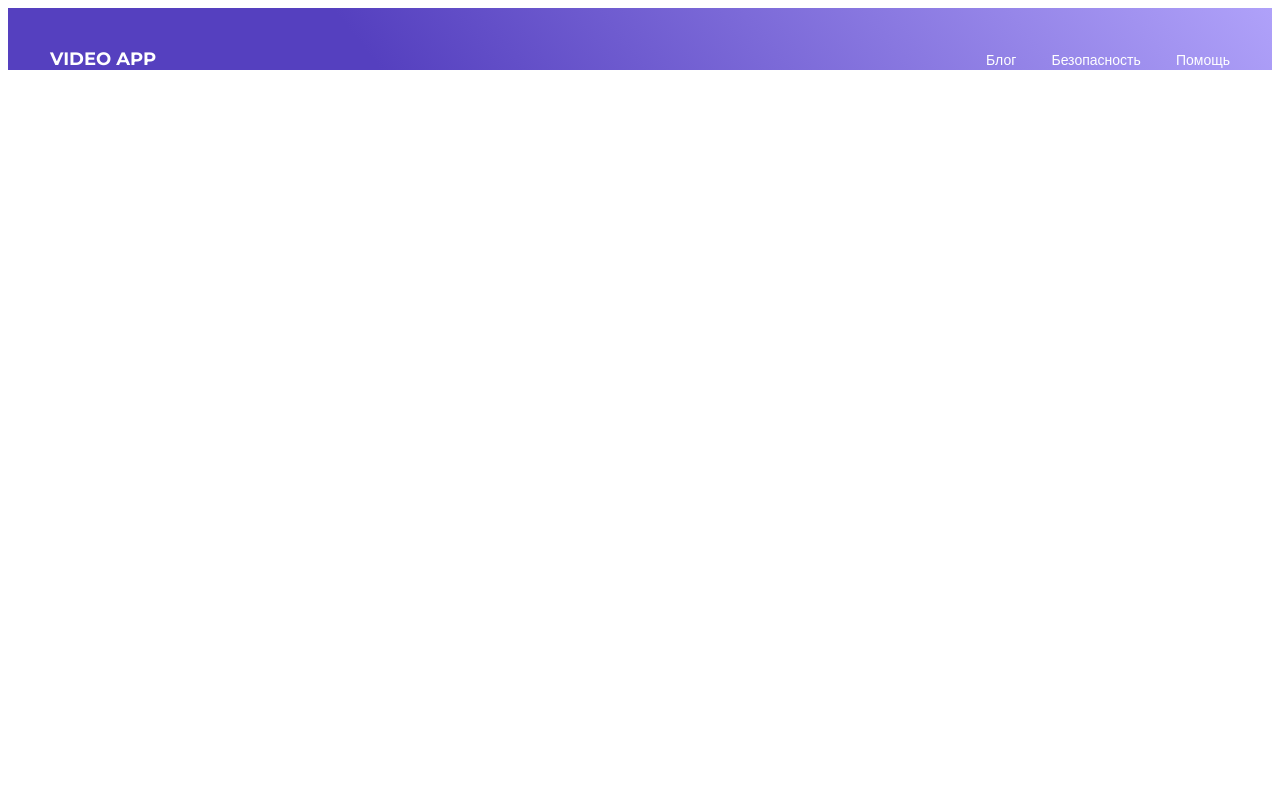
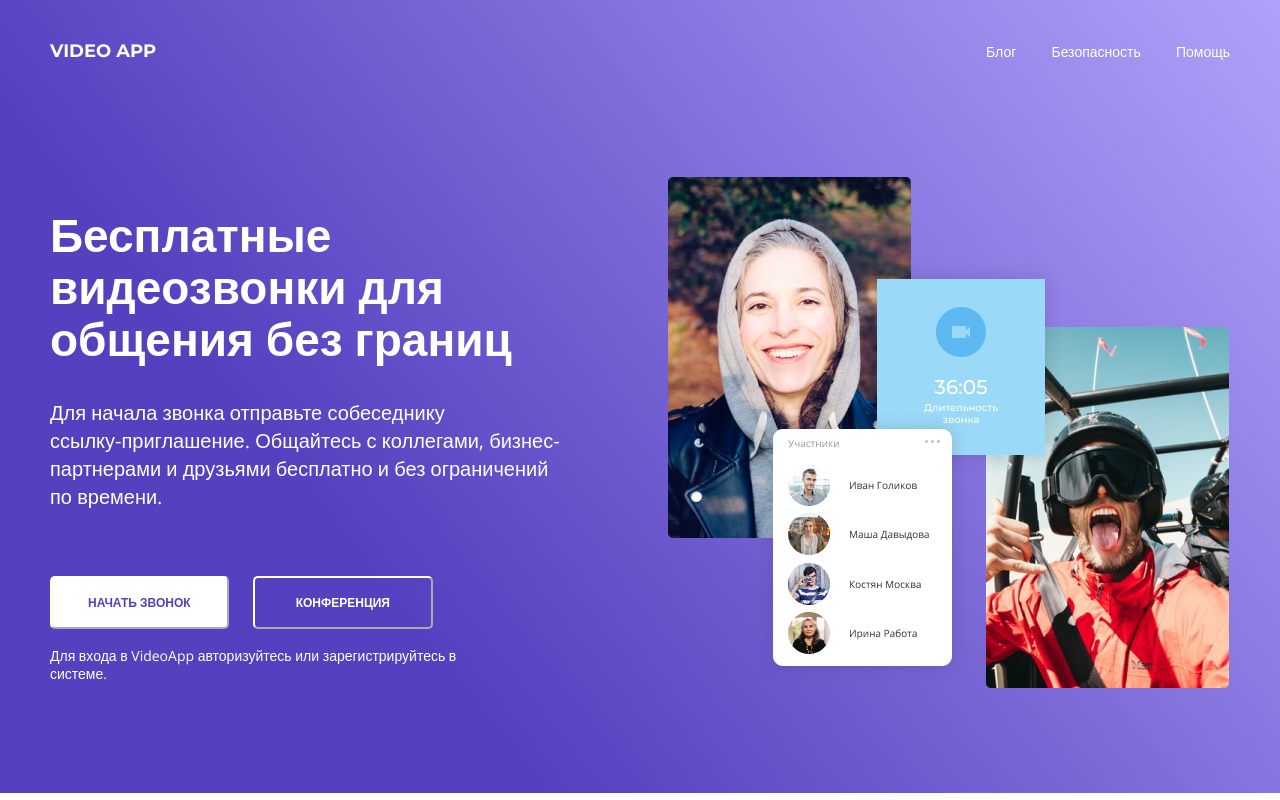
Before and after one commit to starikovMark/webinar, a plain HTML site: page index.html in a window 1280 px wide. Drawn offline with nearby package versions, Linux system fonts and the light colour scheme.

Commit message:
create: section hero and complete header

```diff
--- a/index.html
+++ b/index.html
@@ -4,6 +4,7 @@
     <meta charset="UTF-8" />
     <meta http-equiv="X-UA-Compatible" content="IE=edge" />
     <meta name="viewport" content="width=device-width, initial-scale=1.0" />
+    <link rel="stylesheet" href="/css/normalize.css" />
     <link rel="stylesheet" href="/css/style.css" />
     <link
       href="https://fonts.googleapis.com/css2?family=Montserrat:wght@500;600;700&family=Open+Sans&display=swap"
@@ -31,7 +32,49 @@
       <!-- /.navbar -->
       <section class="hero">
         <div class="container">
-          <div class="hero-wrapper"></div>
+          <div class="hero-wrapper">
+            <div class="hero-text">
+              <h1 class="hero-text__title">
+                Бесплатные видеозвонки для общения без границ
+              </h1>
+              <p class="hero-text__subtitle">
+                Для начала звонка отправьте собеседнику<br />
+                ссылку-приглашение. Общайтесь с коллегами, бизнес-партнерами и
+                друзьями бесплатно и без ограничений по времени.
+              </p>
+              <button class="hero-text__button hero-text__button-primary">
+                начать звонок
+              </button>
+              <button class="hero-text__button">Конференция</button>
+              <div class="hero-text__infomation">
+                Для входа в VideoApp авторизуйтесь или зарегистрируйтесь в<br />
+                системе.
+              </div>
+            </div>
+            <!-- /.hero-text -->
+            <div class="hero-image">
+              <img
+                src="/img/hero-image(1).png"
+                alt="Img"
+                class="hero__image--1"
+              />
+              <img
+                src="/img/hero-image(2).png"
+                alt="Img"
+                class="hero__image--2"
+              />
+              <img
+                src="/img/hero-image(3).png"
+                alt="Img"
+                class="hero__image--3"
+              />
+              <img
+                src="/img/hero-image(4).png"
+                alt="Img"
+                class="hero__image--4"
+              />
+            </div>
+          </div>
           <!-- /.hero-wrapper -->
         </div>
         <!-- /.container -->
--- /dev/null
+++ b/sass/blocks/_hero.sass
@@ -0,0 +1,70 @@
+.hero
+    &-wrapper
+        padding-top: 115px
+        padding-bottom: 110px
+        display: flex
+    &-text
+        max-width: 522px
+        margin-right: 96px
+        &__title
+            font-style: normal
+            font-weight: 700
+            font-size: 46px
+            line-height: 52px
+            color: $light
+            margin-bottom: 35px
+        &__subtitle
+            font-style: normal
+            font-weight: 400
+            font-size: 20px
+            line-height: 28px
+            color: $light
+            margin-bottom: 65px
+        &__button
+            text-transform: uppercase
+            font-style: normal
+            font-weight: 600
+            font-size: 12px
+            line-height: 15px
+            text-align: center
+            padding: 17px 41px
+            border-radius: 5px
+            border-color: $light
+            margin-right: 20px
+            background-color: transparent
+            color: $light
+            margin-bottom: 18px
+            &-primary
+                padding: 17px 36px
+                color: #5540BF
+                background-color: $light
+        &__infomation
+            font-style: normal
+            font-weight: 400
+            font-size: 14px
+            line-height: 18px
+            color: $light
+    &-image
+        width: 561px
+        position: relative
+    &__image--1
+        position: absolute
+        left: 0
+        top: 0
+        z-index: 2
+    &__image--2
+        position: absolute
+        top: 232px
+        left: 85px
+        z-index: 5
+    &__image--3
+        position: absolute
+        top: 82px
+        right: 164px
+        z-index: 4
+    &__image--4
+        position: absolute
+        right: 0
+        top: 150px
+        bottom: 0
+        z-index: 3
--- a/sass/style.sass
+++ b/sass/style.sass
@@ -1,7 +1,8 @@
-
 // Подключение базовых настроек
 @import '_settings'
 // Подключение переменных
 @import '_variables'
 // Подключение блока с навигацией
 @import 'blocks/_navbar'
+// Подключение главной секции
+@import 'blocks/_hero'
```
Also changed, not shown: css/normalize.css (added), css/style.css, img/hero-image(1).png (added), img/hero-image(2).png (added), img/hero-image(3).png (added), img/hero-image(4).png (added).
